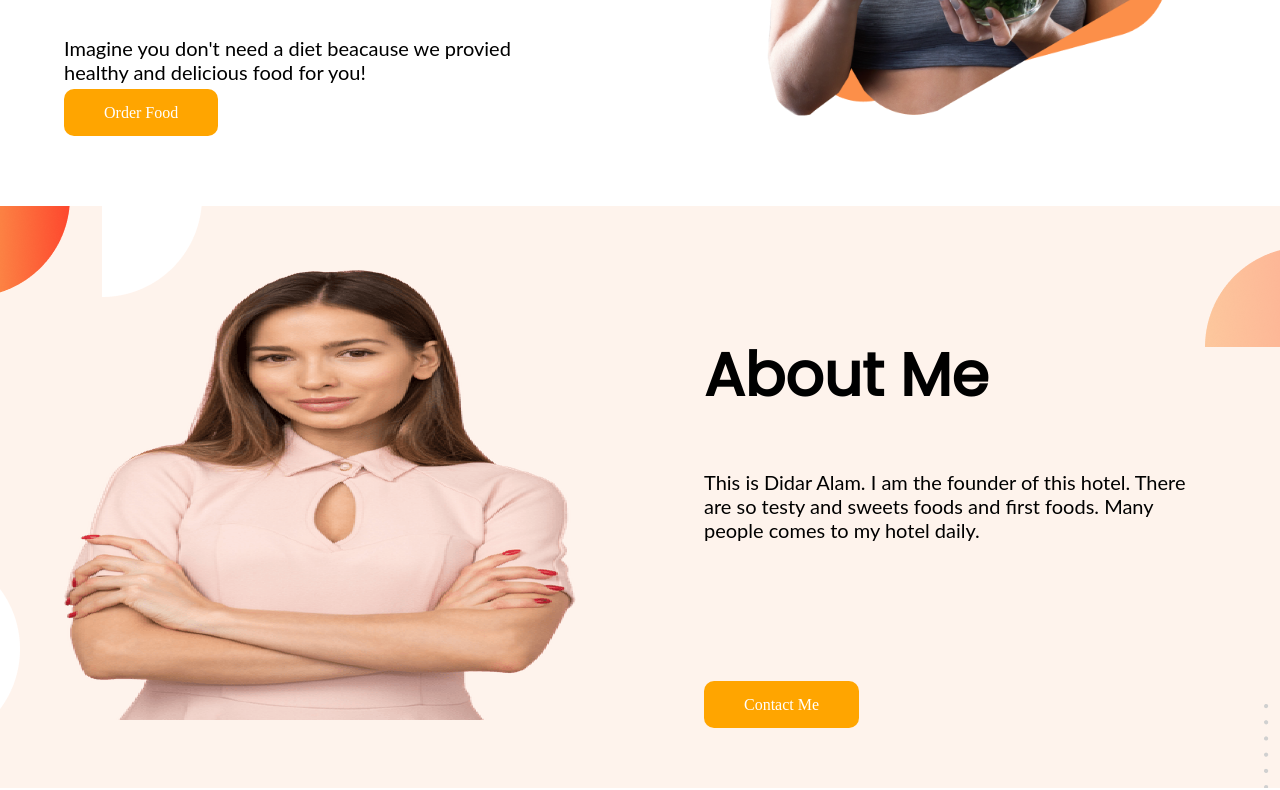
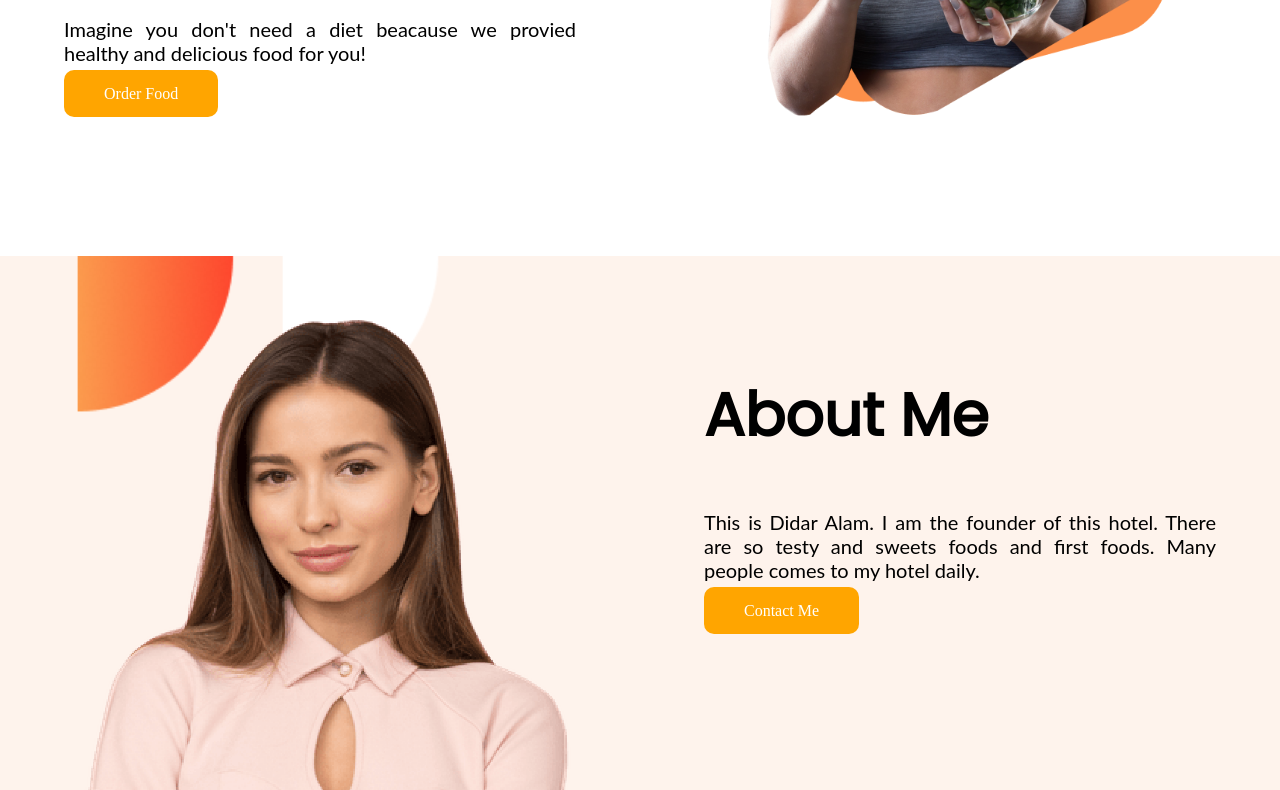
Before and after one commit to didar115/food-network-website, a plain HTML site: page index.html in a window 1280 px wide. Shown: the part 507-1297 px from the top of the page. Drawn offline with Linux system fonts and the light colour scheme.

Commit message:
middle section problem is solve

```diff
--- a/index.html
+++ b/index.html
@@ -31,7 +31,9 @@
 					delicious food for you!
 				</p>
 
-				<a href="https://github.com/Khairulhub/food-network" target="_blank"
+				<a
+					href="https://didar115.github.io/food-network-website/"
+					target="_blank"
 					>Order Food</a
 				>
 			</div>
@@ -50,11 +52,15 @@
 			</div>
 			<div class="half-side tf">
 				<h1>About Me</h1>
-				<p class="mt">
+				<p>
 					This is Didar Alam. I am the founder of this hotel. There are so testy
 					and sweets foods and first foods. Many people comes to my hotel daily.
 				</p>
-				<a href="#" class="btn" target="_blank">Contact Me</a>
+				<a
+					href="https://didar115.github.io/food-network-website/"
+					target="_blank"
+					>Contact Me</a
+				>
 			</div>
 		</section>
 
--- a/style.css
+++ b/style.css
@@ -31,15 +31,14 @@ p {
 /* display flex */
 .dis-flex {
 	display: flex;
-	justify-content: center;
-	align-items: center;
+	margin-bottom: 50px;
 }
 /* display 50% diveded  */
 .half-side {
 	width: 50%;
 	margin: 5%;
 }
-/* a tag a ak sathe color ar jonno .btn use  */
+/* anchor tag use  */
 a {
 	background-color: orange;
 	padding: 15px 40px;
@@ -49,18 +48,9 @@ a {
 	color: white;
 	font-weight: 400;
 }
-/* btn1 for form TAG */
-.btn1 {
-	font-weight: 700;
-	color: white;
-	padding: 10px 30px;
-	border-radius: 30px;
-	width: 20%;
-	background-image: linear-gradient(orange, tomato);
-}
-/* a tag a .btn class ar nice margin add ar jonno .mt use */
-.mt {
-	margin-bottom: 30%;
+
+p {
+	text-align: justify;
 }
 
 .half-side img {
@@ -68,14 +58,14 @@ a {
 }
 /* img k coto korar jonno use .short-img */
 .short-img {
-	height: 450px;
+	height: 100vh;
 	width: 60%;
 }
 .back-img {
 	background-image: url(./images/shapes/7.png);
 	background-repeat: no-repeat;
-	width: 100%;
-	background-position: center;
+	height: 100%;
+	background-size: cover;
 }
 
 .card {
```
